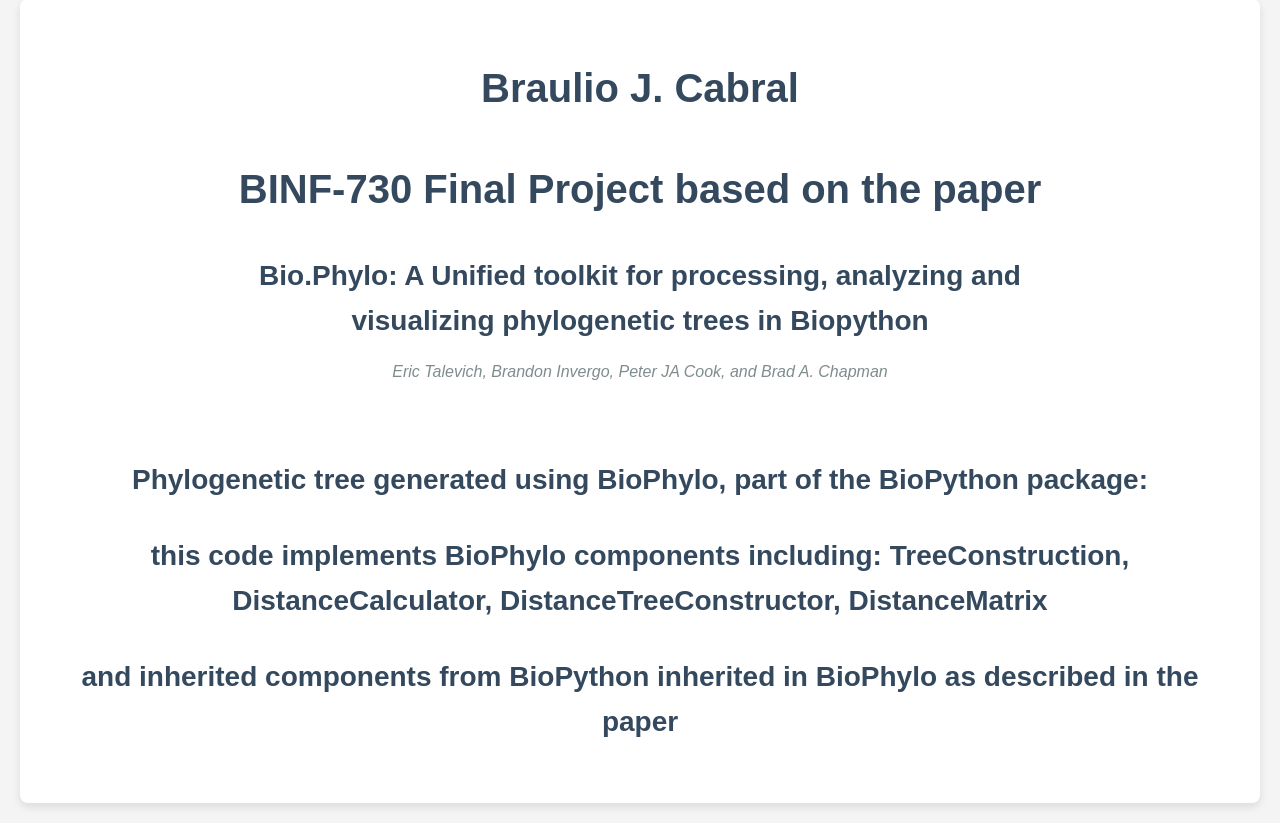
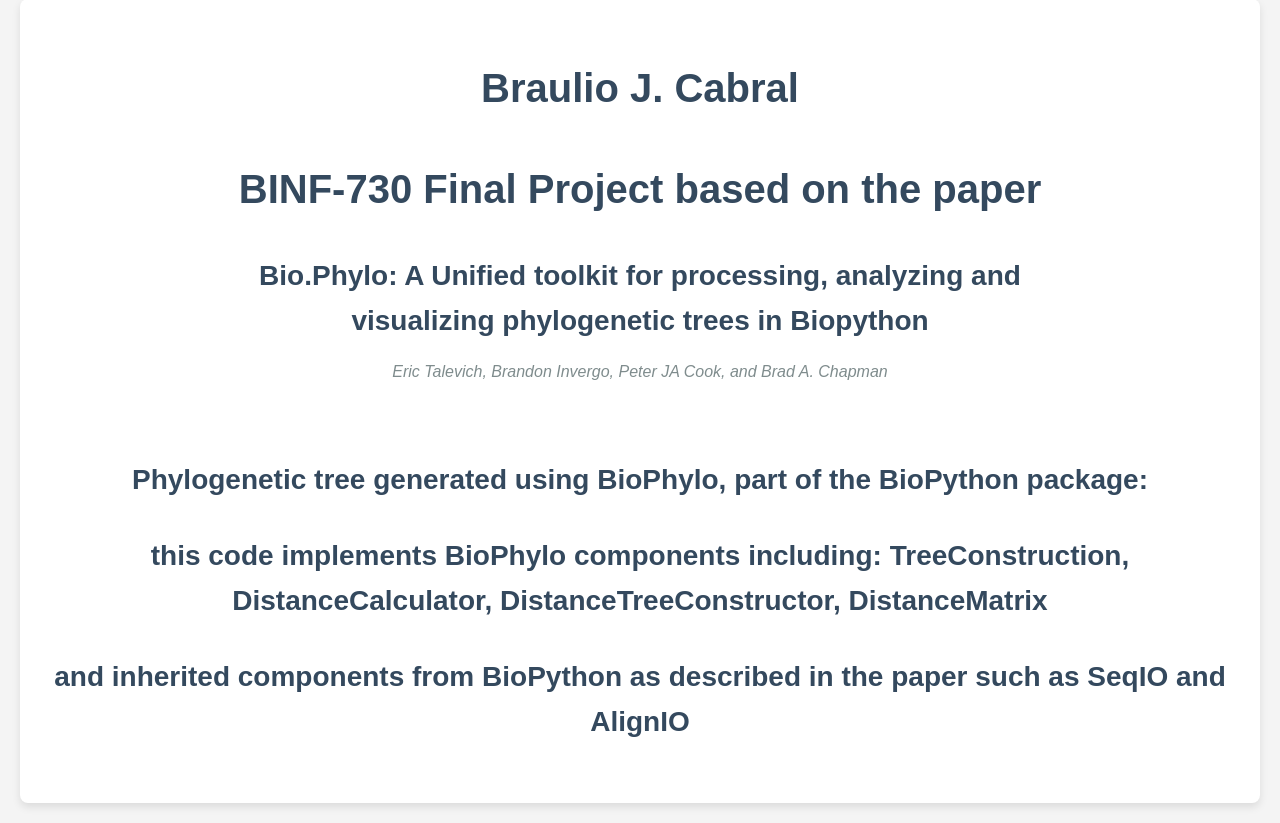
Before and after one commit to bjcabral/binf730-2024, a Django app: template django-apps/Binf730Final/filesUpload/templates/display_tree.html in a window 1280 px wide. Shown: the part 41-864 px from the top of the page. Run offline with Django 5.2, Linux system fonts and the light colour scheme; the template is opened without the code that fills it, so the values that code supplies are empty; parts of the project's set-up code (start-up, migrations or seed data) failed here and were passed over.

Commit message:
Beautfying the HTTML templates

```diff
--- a/django-apps/Binf730Final/filesUpload/templates/display_tree.html
+++ b/django-apps/Binf730Final/filesUpload/templates/display_tree.html
@@ -73,7 +73,7 @@
         </div>
         <h2>Phylogenetic tree generated using BioPhylo, part of the BioPython package:</h2>
         <h2>this code implements BioPhylo components including: TreeConstruction, DistanceCalculator, DistanceTreeConstructor, DistanceMatrix</h2>
-        <h2> and inherited components from BioPython inherited in BioPhylo as described in the paper</h2>
+        <h2> and inherited components from BioPython as described in the paper such as SeqIO and AlignIO</h2>
 
         <div class="tree-image">
             {{ tree_image|safe }}
```
